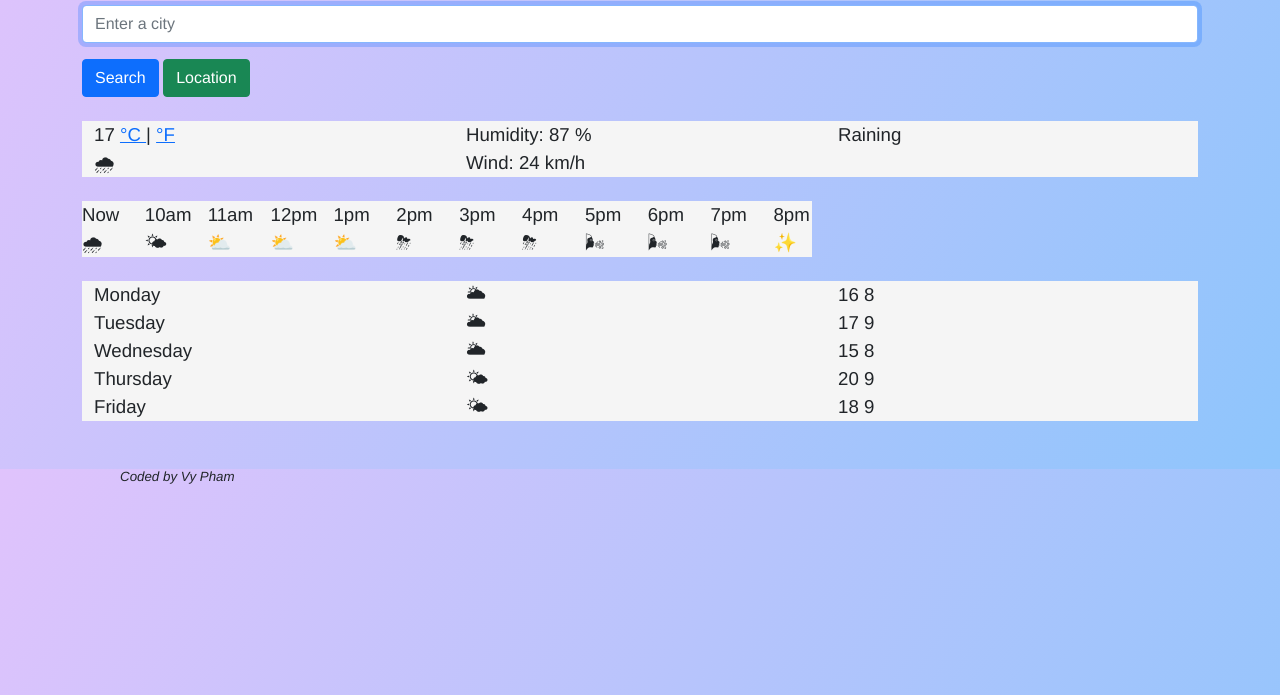
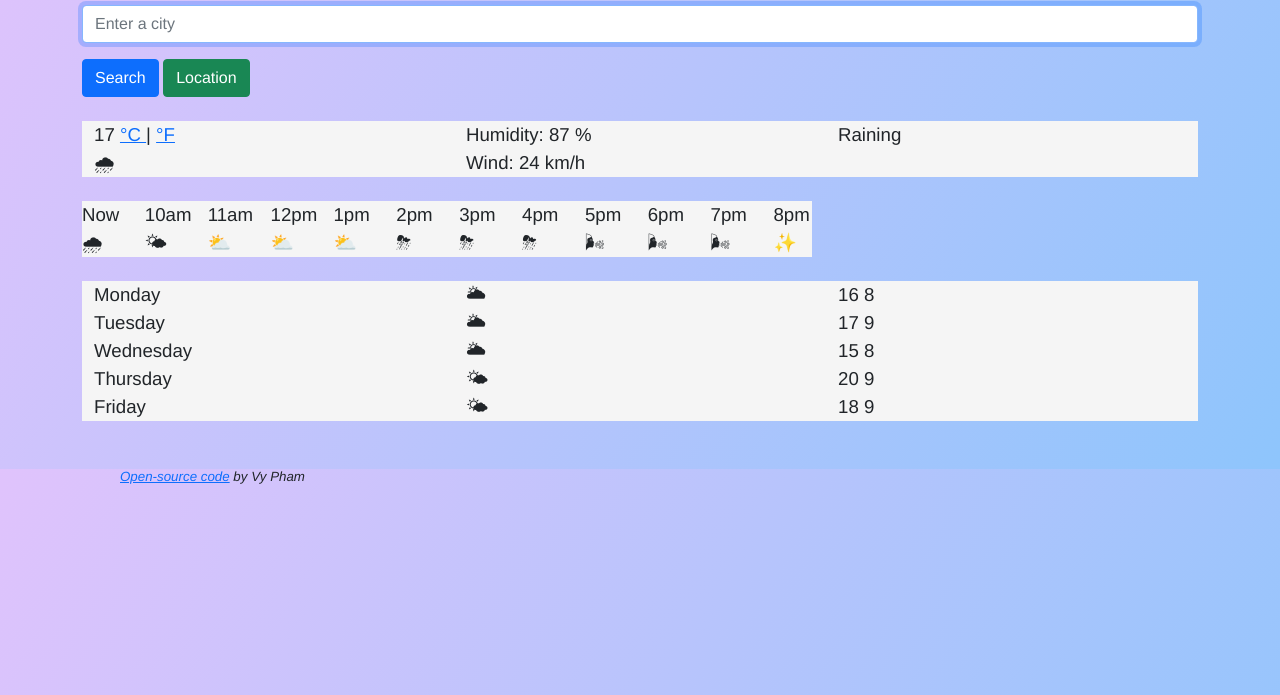
Before and after one commit to vypham211/my-coding-project, a plain HTML site: page index.html in a window 1280 px wide. Shown: the part 105-800 px from the top of the page. Drawn offline with nearby package versions, Linux system fonts and the light colour scheme.

Commit message:
code link

```diff
--- a/index.html
+++ b/index.html
@@ -167,7 +167,7 @@
     <br />
     <br />
     <h4>
-      Coded by Vy Pham
+      <a href= "https://github.com/vypham211/my-coding-project">Open-source code</a> by Vy Pham
     </h4>
     <script src="index.js"></script>
   </body>
```
